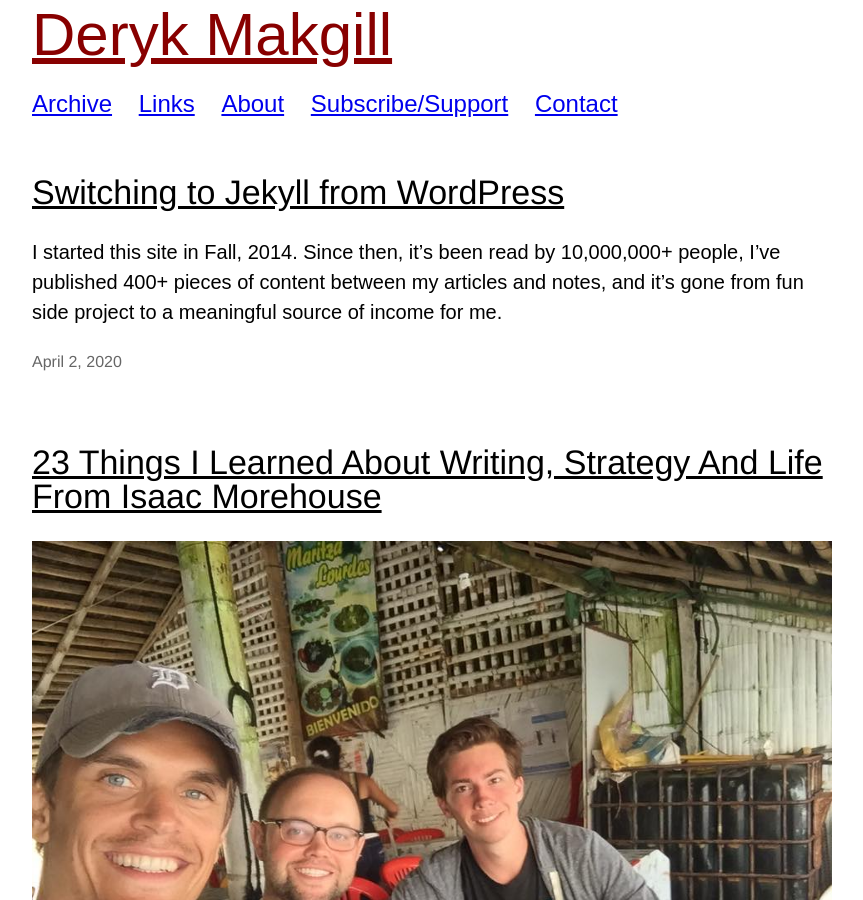
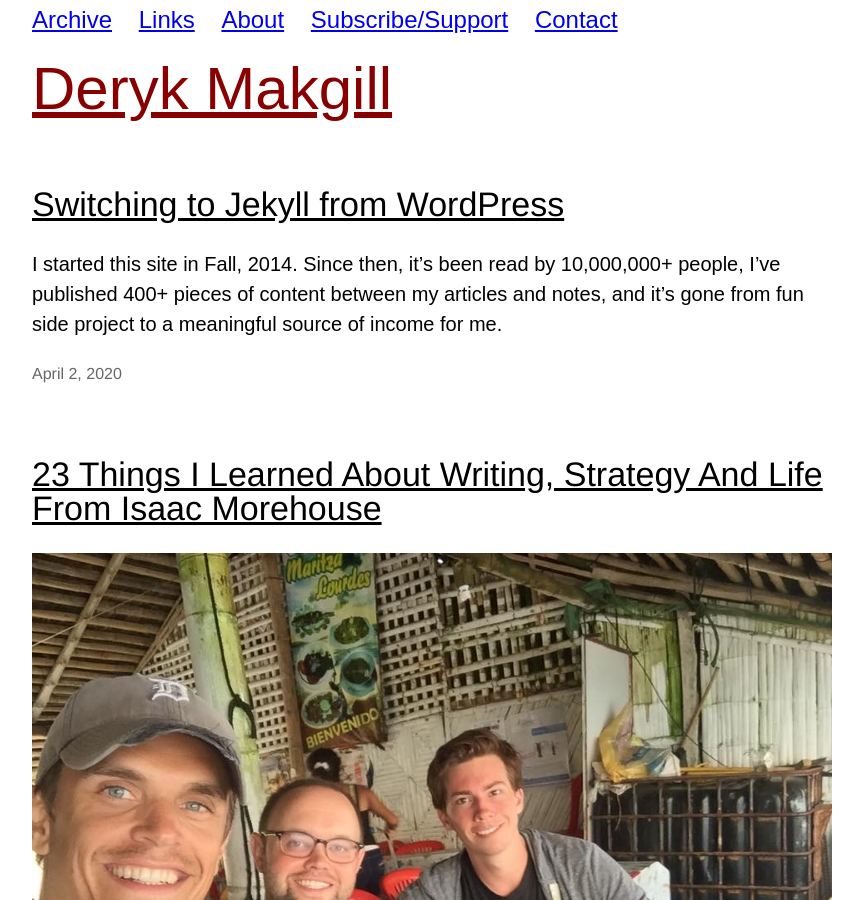
Before and after one commit to derykmakgill/vm, a Jekyll site: the page built from index.html, in a window 1280 px wide and 900 px high. Shown: the whole window, without its empty margins (208-1071 px from the left). Built offline with Jekyll 4.4.1, drawn with Linux system fonts in a browser that asks for light colours; some web fonts are replaced; the list of posts is cut into pages by our own code.

Commit message:
Update default.html

```diff
--- a/_layouts/default.html
+++ b/_layouts/default.html
@@ -324,20 +324,10 @@ color: #111;
 
 </head>
 <body id="oneblog" data-gr-c-s-loaded="true">
-<section id="masthead">
-        <p class="masthead-title">
-          <a href="/" title="Home" style="
-    color: #800;
-">Deryk Makgill</a>
-
-
-        </p>
-</section>
-<ul style="
+	<ul style="
     list-style: none;
     padding-left: 0px;
     font-size: 1.2em;
-    margin: 1em 0 -0.5em 0;
 ">
   <li style="
     display: inline;
@@ -363,6 +353,16 @@ color: #111;
     padding-right: 20px;
 "><a href="#contact">Contact</a></li>
 </ul>
+<section id="masthead">
+        <p class="masthead-title">
+          <a href="/" title="Home" style="
+    color: #800;
+">Deryk Makgill</a>
+
+
+        </p>
+</section>
+
 <div id="content">
 
      {{ content }}
```
